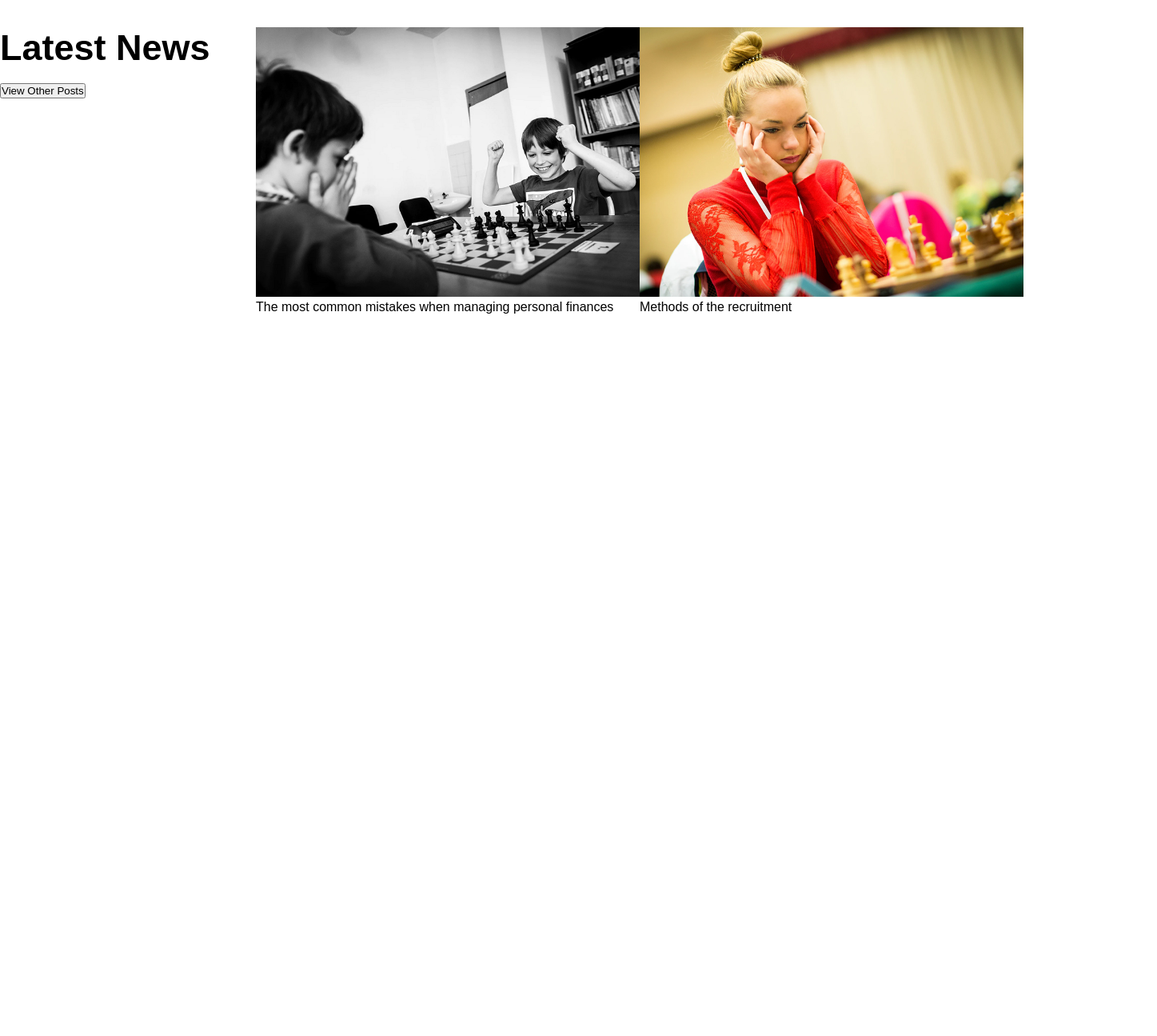
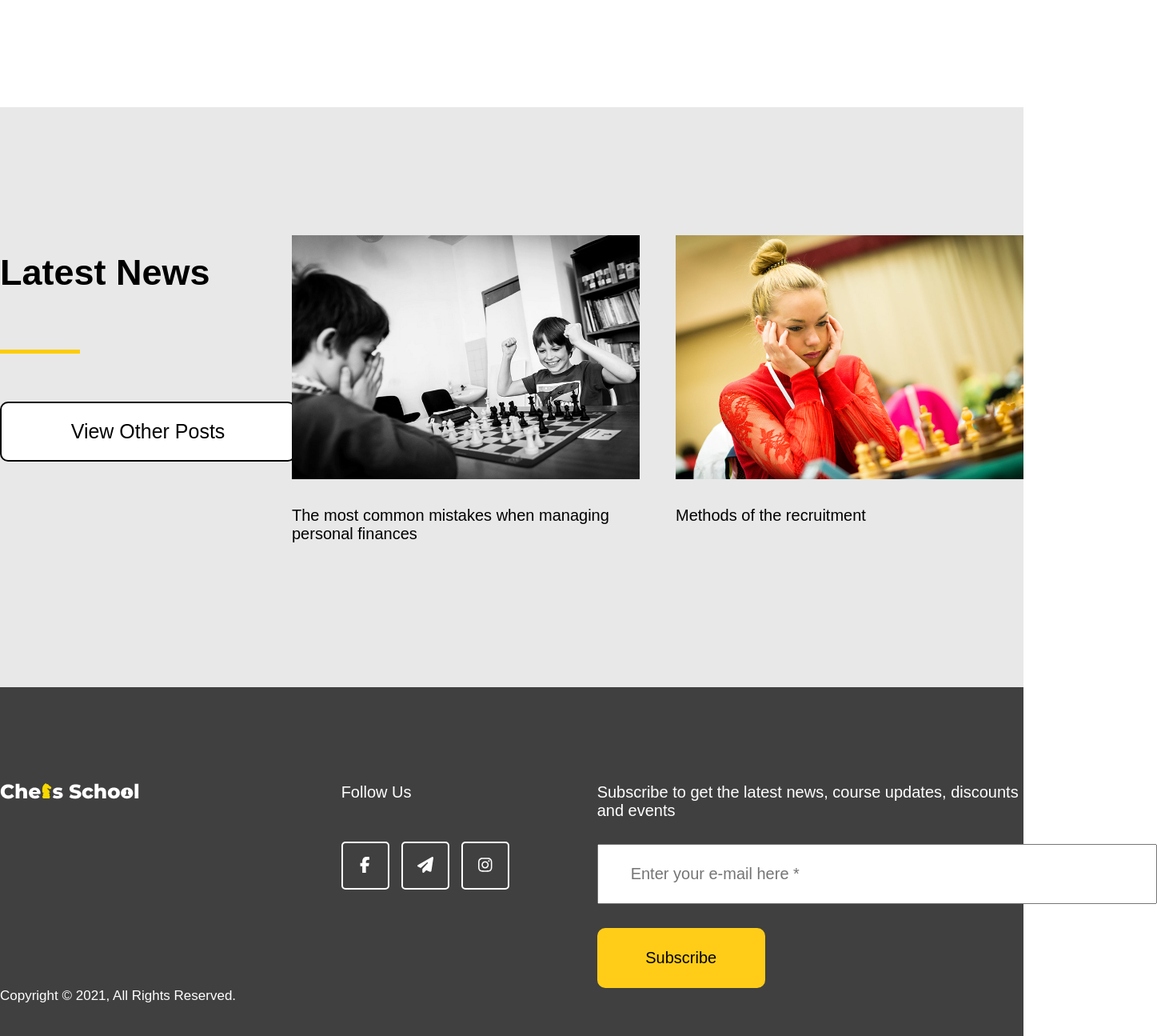
Before and after one commit to Mustaaaaa/proj-html-vuejs, a Vue app: page / in a window 1280 px wide. Shown: the part 5896-7191 px from the top of the page at 80% size, 1447 px wide, since content can reach past the window. Before the commit the page ends 6289 px from the top, so only its background shows below. Built offline with nearby package versions, Linux system fonts and the light colour scheme.

Commit message:
add: footer and fixed all previous section

```diff
--- a/src/App.vue
+++ b/src/App.vue
@@ -5,7 +5,7 @@
 </template>
 
 <script>
-import AppMain from './components/AppMain/AppMain.vue';
+import AppMain from './components/AppMain.vue';
 import AppFooter from './components/AppFooter.vue';
 import AppHeader from './components/AppHeader.vue';
 
@@ -18,5 +18,4 @@ export default {
 }
 </script>
 <style lang="scss">
-@use './style/general.scss';
 </style>
--- a/src/components/AppFooter.vue
+++ b/src/components/AppFooter.vue
@@ -1,5 +1,44 @@
 <template>
+    <div class="footer-section justify-center">
+        <div class="container">
+            <div class="row">
+                <div class="col-4">
+                    <img src="/mt-2236-home-logo.jpg.png" alt="">
+                </div>
+                <div class="col-3">
+                    <p class="title">Follow Us</p>
+                    <ul class="row">
+                        <li>
+                            <button class="social-button">
+                                <font-awesome-icon :icon="['fab', 'facebook-f']" />
+                            </button>
+                        </li>
+                        <li>
+                            <button class="social-button">
+                                <font-awesome-icon :icon="['fas', 'paper-plane']" />
+                            </button>
+                        </li>
+                        <li>
+                            <button class="social-button">
+                                <font-awesome-icon :icon="['fab', 'instagram']" />
+                            </button>
+                        </li>
+                    </ul>
+                </div>
+                <div class="col-5">
+                    <p class="subscribe-description">Subscribe to get the latest news, course updates, discounts and
+                        events</p>
+                    <input type="text" placeholder="Enter your e-mail here *" class="input-email-subscribe">
+                    <button class="subscribe-button">Subscribe</button>
 
+                </div>
+            </div>
+            <div class="copyright-section">
+                <p>Copyright © 2021, All Rights Reserved.</p>
+            </div>
+        </div>
+
+    </div>
 </template>
 
 <script>
@@ -7,5 +46,61 @@
 </script>
 
 <style lang="scss">
+.footer-section {
+    padding: 120px 0 0 0;
+    background-color: #404040;
 
+    .title {
+        font-size: 20px;
+        color: white;
+        padding-bottom: 50px;
+    }
+
+    .subscribe-button {
+        background: #FFCD18;
+        border: none;
+        border-radius: 10px;
+        font-size: 20px;
+        width: 210px;
+        height: 75px;
+        cursor: pointer;
+        margin-top: 30px;
+    }
+    .subscribe-button:hover {
+        background: #ffcd18ec;
+    }
+    .subscribe-button:active {
+        background: #FFCD18;
+    }
+
+    .subscribe-description {
+        color: white;
+        font-size: 20px;
+        padding-bottom: 30px;
+    }
+
+    .social-button {
+        width: 60px;
+        aspect-ratio: 1/1;
+        background: transparent;
+        border: 2px solid;
+        border-radius: 5px;
+        color: white;
+        cursor: pointer;
+        margin-right: 15px;
+        font-size: 20px;
+    }
+
+    .input-email-subscribe {
+        width: 700px;
+        height: 75px;
+        font-size: 20px;
+        padding: 0 40px;
+    }
+    .copyright-section{
+        color: white;
+        font-size: 17px;
+        padding-bottom: 40px;
+    }
+}
 </style>
--- a/src/components/AppHeader.vue
+++ b/src/components/AppHeader.vue
@@ -70,6 +70,12 @@
             height: 60px;
             cursor: pointer;
         }
+        .donate-header-button:hover {
+            background-color: rgba(255, 255, 255, 0.904);
+        }
+        .donate-header-button:active {
+            background-color: rgb(255, 255, 255);
+        }
         .logo-and-page-list-sec{
             padding-top: 15px;
         }
--- a/src/components/AppMain/AppMain.vue
+++ b/src/components/AppMain.vue
@@ -9,10 +9,10 @@
 
 <script>
 import axios from 'axios';
-import AppWelcome from './AppWelcome.vue';
-import AppOurServices from './AppOurServices.vue';
-import AppCourses from './AppCourses/AppCourses.vue';
-import AppEvents from './AppEvents/AppEvents.vue';
+import AppWelcome from './AppMain/AppWelcome.vue';
+import AppOurServices from './AppMain/AppOurServices.vue';
+import AppCourses from './AppMain/AppCourses/AppCourses.vue';
+import AppEvents from './AppMain/AppEvents/AppEvents.vue';
 
 
 export default {
@@ -30,4 +30,6 @@ export default {
 };
 </script>
 
-<style lang="scss"></style>
+<style lang="scss">
+@use '../style/general.scss';
+</style>
--- a/src/components/AppMain/AppEvents/AppCard.vue
+++ b/src/components/AppMain/AppEvents/AppCard.vue
@@ -1,9 +1,9 @@
 <template>
     <div class="justify-center">
         <div class="container">
-            <div class="card-events" v-for="event in events">
-                <div class="row">
-                    <div class="col-4">
+            <div class="cards-events" >
+                <div class="row card" v-for="event in events">
+                    <div class="col-4 card-event-image-section">
                         <img :src="event.image" alt="">
                     </div>
                     <div class="col-5  card-description-section">
@@ -35,30 +35,22 @@ export default {
                     "description": "Celebrated on July 20 every year, World Chess Day Is one of the biggest events at our school. Be ready for fun tournaments and big prizes. Registration is obligatory!",
                 },
             ],
-            "news": [
-                {
-                    "image": "/mt-2236-blog-img1.jpg",
-                    "description": "The most common mistakes when managing personal finances",
-                },
-                {
-                    "image": "/mt-2236-blog-img2.jpg",
-                    "description": "Methods of the recruitment",
-                },
-            ],
         }
     }
 }
 </script>
 
 <style lang="scss">
-.card-events {
+.cards-events {
+    padding-bottom: 100px;
 
-    .card-description-section{
+    .card-description-section {
         padding: 0 25px 0 50px;
         display: flex;
         flex-direction: column;
         justify-content: center;
         text-align: left;
+
         .title {
             font-size: 27px;
             font-weight: 700;
@@ -70,10 +62,15 @@ export default {
         }
     }
 
+    .card{
+        margin-bottom: 80px;
+    }
+
     img {
         width: 100%;
     }
-    .card-button-section{
+
+    .card-button-section {
         display: flex;
         align-items: center;
         justify-content: center;
--- a/src/components/AppMain/AppEvents/AppEvents.vue
+++ b/src/components/AppMain/AppEvents/AppEvents.vue
@@ -12,21 +12,21 @@
                     <AppCard />
                 </li>
             </ul>
+        </div>
+    </div>
     <div class="latest-news-section justify-center">
         <div class="container flex">
-                    <div class="col-3">
+            <div class="col-3 justify-center column">
                 <p class="title">Latest News</p>
-                        <br>
-                        <button class="button-view-other-posts">View Other Posts</button>
+                <div class="yellow-line"></div>
+                <button class="view-other-posts-button">View Other Posts</button>
             </div>
-                    <div class="col-9 flex">
+            <div class="col-9 flex news-image-section">
                 <div class="flex col-6" v-for="latestNew in latestNews">
                     <ul>
                         <li><img :src="latestNew.image" alt=""></li>
                         <li class="description">{{ latestNew.description }}</li>
                     </ul>
-                        </div>
-                    </div>
                 </div>
             </div>
         </div>
@@ -76,15 +76,46 @@ export default {
 }
 
 .latest-news-section {
-    padding: 160px 0 0 0;
+    background-color: #E8E8E8;
+    padding: 160px 0 180px 0;
 
+    .view-other-posts-button {
+        background-color: white;
+        border: solid 2px;
+        border-radius: 10px;
+        font-size: 25px;
+        width: 370px;
+        height: 75px;
+        cursor: pointer;
+        margin: 60px 0 80px 0;
+    }
 
     .title {
         font-size: 45px;
         font-weight: 700;
     }
 
+    .news-image-section {
+
+        img {
+            padding: 0 0 0 45px;
+        }
+
+        .description {
+            padding: 30px 0 0 45px;
+            font-size: 20px;
+        }
+    }
+
+    .yellow-line {
+        background-color: #FFCC00;
+        width: 100px;
+        height: 5px;
+        margin-top: 70px;
+
 
 
     }
+
+}
 </style>
--- a/src/components/rg.html
+++ b/src/components/rg.html
@@ -1 +1 @@
-<img src="../../public/" alt="">
+<img src="../style/general.scss" alt="">
--- a/src/main.js
+++ b/src/main.js
@@ -9,12 +9,14 @@ import {
     faPhone,
     faLocationDot,
     faChessPawn,
+   faPaperPlane,
 } from '@fortawesome/free-solid-svg-icons'
 import {
+    faFacebookF,
+    faInstagram,
+} from '@fortawesome/free-brands-svg-icons'
 
-} from '@fortawesome/free-regular-svg-icons'
-
-library.add(faLocationDot, faPhone, faChessPawn)
+library.add(faLocationDot, faPhone, faChessPawn, faFacebookF, faPaperPlane, faInstagram)
 
 const app = createApp(App)
 app.component('font-awesome-icon', FontAwesomeIcon)
```
Also changed, not shown: src/style/partials/layout.scss (line endings or trailing spaces). Lines whose indentation alone changed are shown as unchanged.
